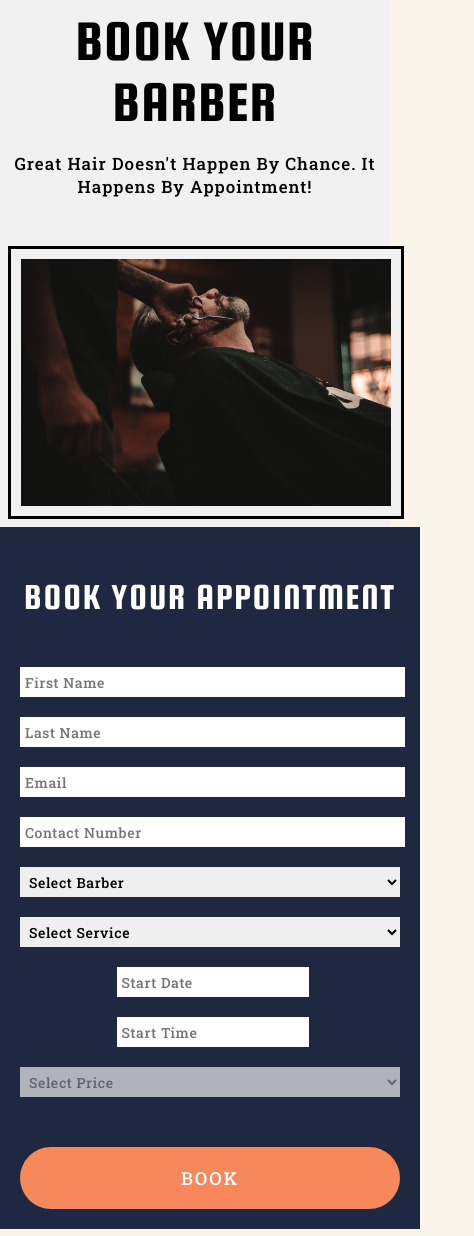
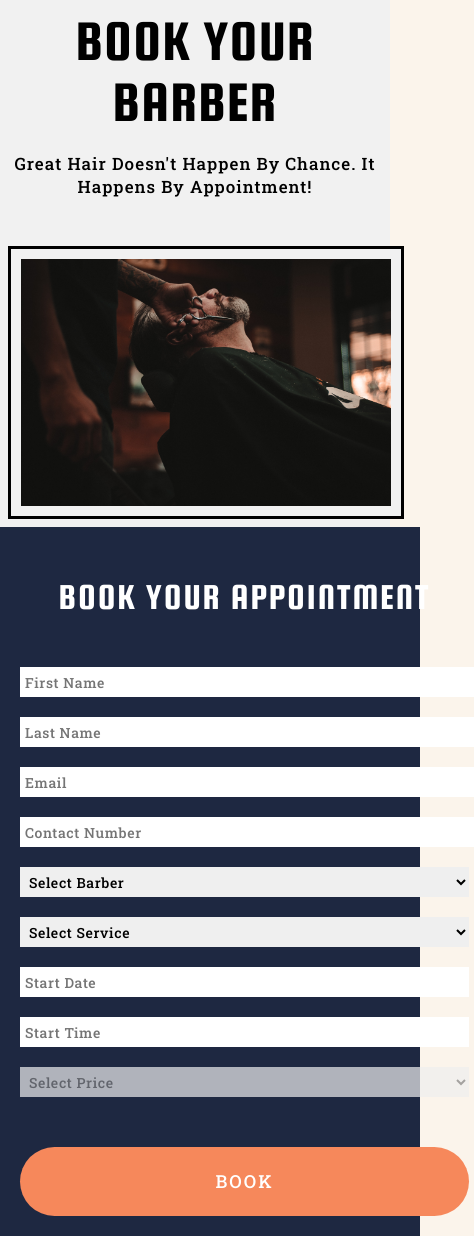
Before and after one commit to ImMeeseeksLookAtMe/ineor, a React (Create React App) app: page / in a window 390 px wide. Shown: the whole page, 474 px wide, since content can reach past the window. Built offline with nearby package versions, Linux system fonts and the light colour scheme; data requests are answered from the project's data file.

Commit message:
commit 2

```diff
--- a/src/Page.css
+++ b/src/Page.css
@@ -71,8 +71,8 @@
   padding-bottom: 30px;
 }
 
-.input-container > div {
-  text-align: center;
+.input-container > div > h2 {
+  text-align: center
 }
 
  .input-container > div > input {
@@ -108,6 +108,7 @@
   border: none;
   padding-left: 5px;
 }
+
 .input-columns > div > select {
   font-family: 'Roboto Slab', cursive;
   font-size: 14px;
@@ -129,7 +130,6 @@
   height: 30px;
   border: none;
   padding-left: 5px;
-  width: 100%;
 }
 
 .input-item9 {
@@ -199,6 +199,11 @@
     grid-gap: 20px;
   }
 
+  .pick {
+    width: 444px; /* 100% ne deluje*/
+  }
+
+
   .input-columns {
     display: grid;
     grid-column-gap: 1px;
@@ -212,6 +217,7 @@
   width: 100%;
   }
 
+
   /*break text*/
   .small-brake {
     display: none;
```
